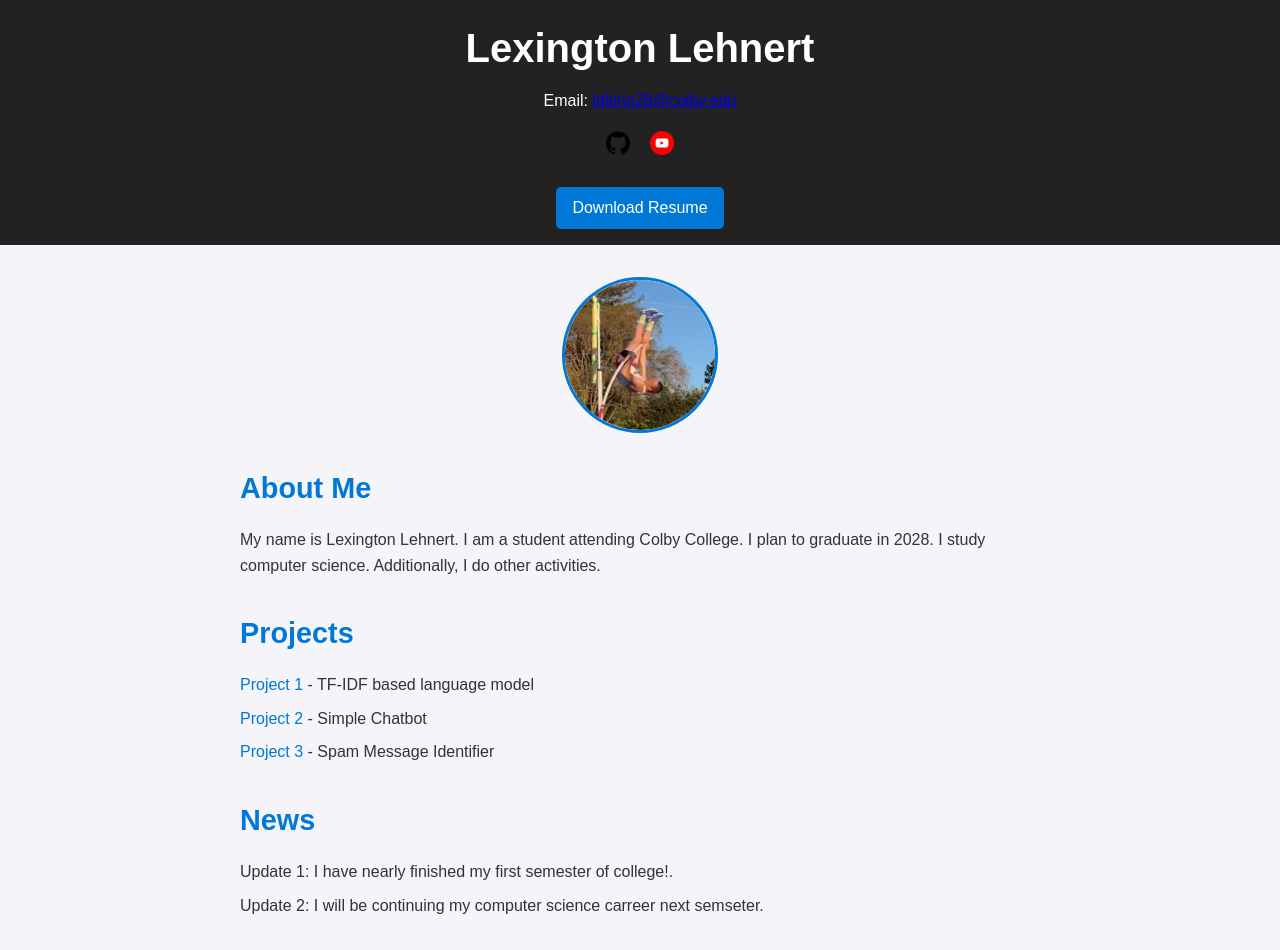
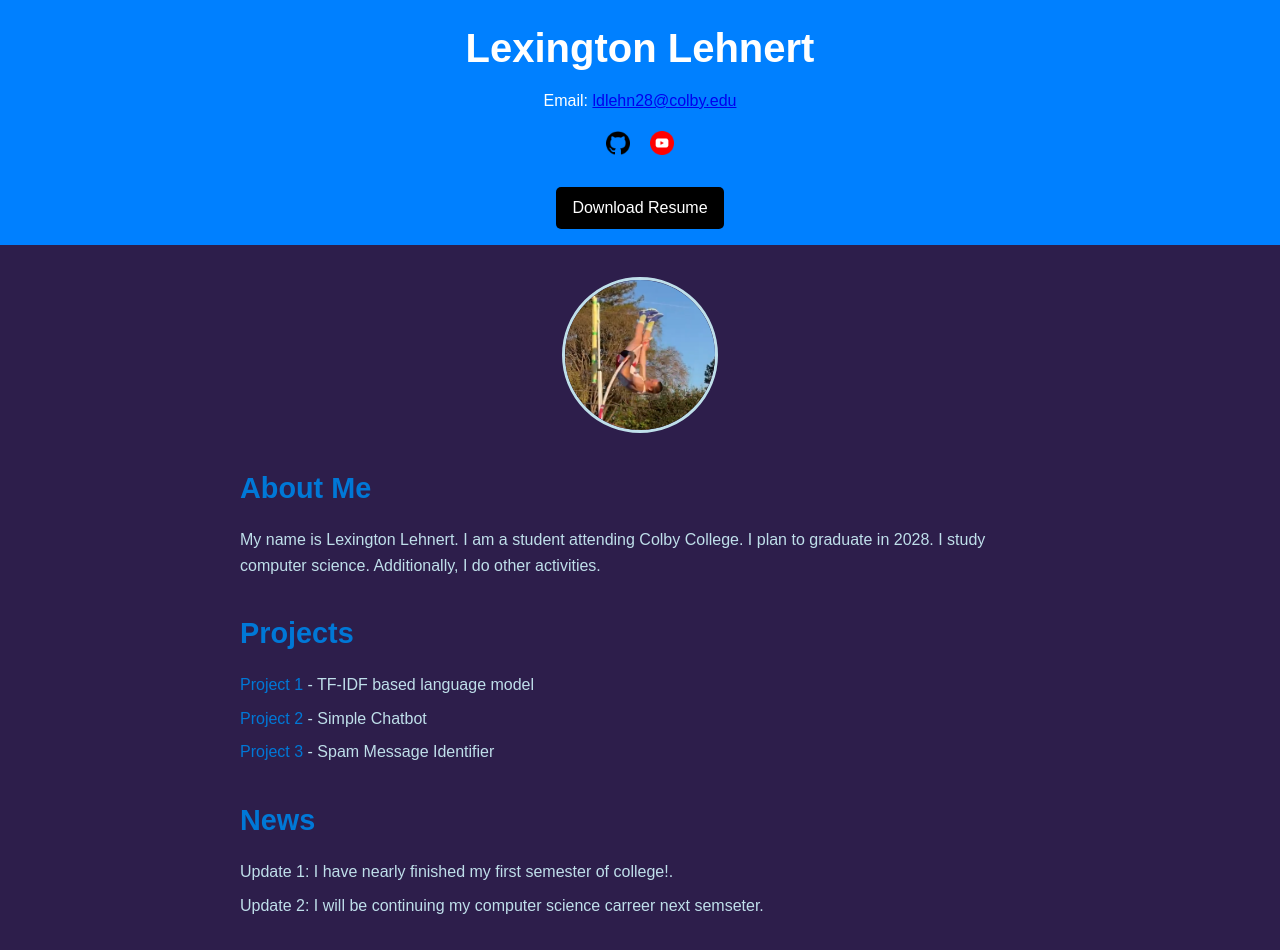
Before and after one commit to LexingtonL/LexingtonL.github.io, a plain HTML site: page index.html in a window 1280 px wide. Drawn offline with Linux system fonts and the light colour scheme.

Commit message:
updated style

```diff
--- a/style.css
+++ b/style.css
@@ -4,13 +4,13 @@ body {
     line-height: 1.6;
     margin: 0;
     padding: 0;
-    background-color: #f4f4f9;
-    color: #333;
+    background-color: #2d1e4b;
+    color: #bfdfea;
 }
 
 /* Header */
 header {
-    background-color: #222;
+    background-color: #0080ff;
     color: #fff;
     text-align: center;
     padding: 1rem 0;
@@ -44,7 +44,7 @@ header .button {
     display: inline-block;
     margin-top: 1rem;
     padding: 0.5rem 1rem;
-    background-color: #0078d7;
+    background-color: #000000;
     color: #fff;
     text-decoration: none;
     border-radius: 5px;
@@ -52,7 +52,7 @@ header .button {
 }
 
 header .button:hover {
-    background-color: #0056a1;
+    background-color: #bfdfea;
 }
 
 /* Main Content */
@@ -73,7 +73,7 @@ main section {
     height: 150px;
     border-radius: 50%;
     margin: 0 auto;
-    border: 3px solid #0078d7;
+    border: 3px solid #bfdfea;
 }
 
 /* Section Titles */
```
